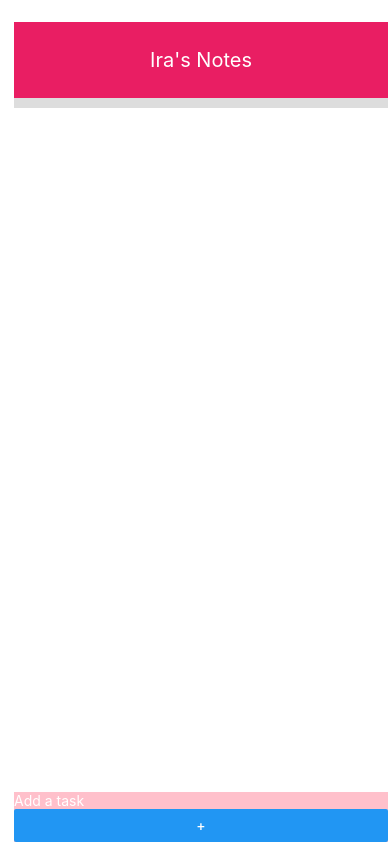
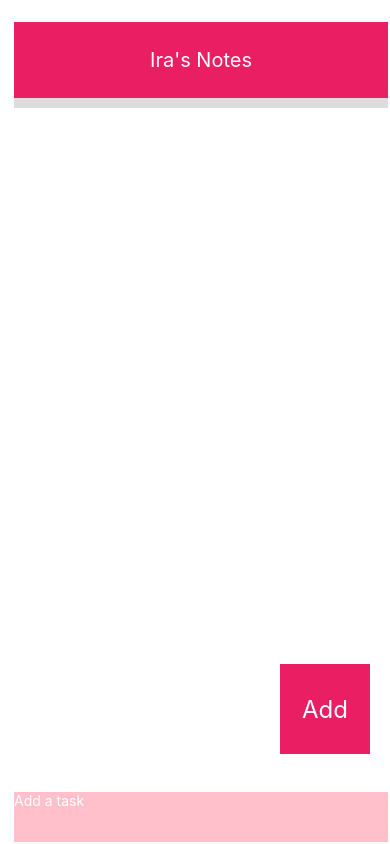
Before and after one commit to Shereen789/myRNative, a React Native app: screen / in a window 390 px wide. Built offline with nearby package versions, Linux system fonts and the light colour scheme.

Commit message:
Completed the ADD Functionality

```diff
--- a/app/components/Main.js
+++ b/app/components/Main.js
@@ -1,5 +1,5 @@
 import React from 'react';
-import { StyleSheet, Text, Button,View,TextInput,ScrollView,TouchableOpacity} from 'react-native';
+import { StyleSheet, Text, View,TextInput,ScrollView,TouchableOpacity} from 'react-native';
 import Note from './Note';
 
 export default class Main extends React.Component{
@@ -12,7 +12,8 @@ export default class Main extends React.Component{
     }
 
     render(){
-      let notes= this.state.noteArray.map((val,key)=>{return <Note key ={key} keyval = {key} val ={val}
+      let notes= this.state.noteArray.map((val,key)=>{
+        return <Note key ={key} keyval = {key} val ={val}
                 deleteMethod={()=> this.deleteNote(key)}/>
         });
       return (
@@ -32,23 +33,21 @@ export default class Main extends React.Component{
             underlineColorAndroid = 'transparent'>
 
             </TextInput>
-            <Button title ="+"
-            onPress={this.addNote.bind(this)}
-            style = {styles.addButton}>
-  </Button>
         </View>
-
+        <TouchableOpacity onPress={this.addNote.bind(this)} style = {styles.addButton}>
+            <Text style={styles.addButtonText}>Add</Text>
+        </TouchableOpacity>
         </View>
         );
     }
     addNote(){
-      // alert("Help")
+      // alert("Help!!")
         if(this.state.noteText){
             var d = new Date();
             console.log(d);
             this.state.noteArray.push({
                 'date': d.getFullYear()+"/"+(d.getMonth()+1)+"/"+d.getDate(),
-            });
+              'note':this.state.noteText});
             this.setState({noteArray: this.state.noteArray})
             this.setState({noteText:''});
 
--- a/app/components/Note.js
+++ b/app/components/Note.js
@@ -7,7 +7,6 @@ export default class Note extends React.Component{
             <View key = {this.props.keyval} style={styles.note}>
                 <Text style={styles.noteText}>{this.props.val.date}</Text>
                 <Text style={styles.noteText}>{this.props.val.note}</Text>
-
                 <TouchableOpacity onPress={this.props.deleteMethod} style={styles.noteDelete}>
                     <Text style = {styles.noteDeleteText}>Delete</Text>
                 </TouchableOpacity>
```
